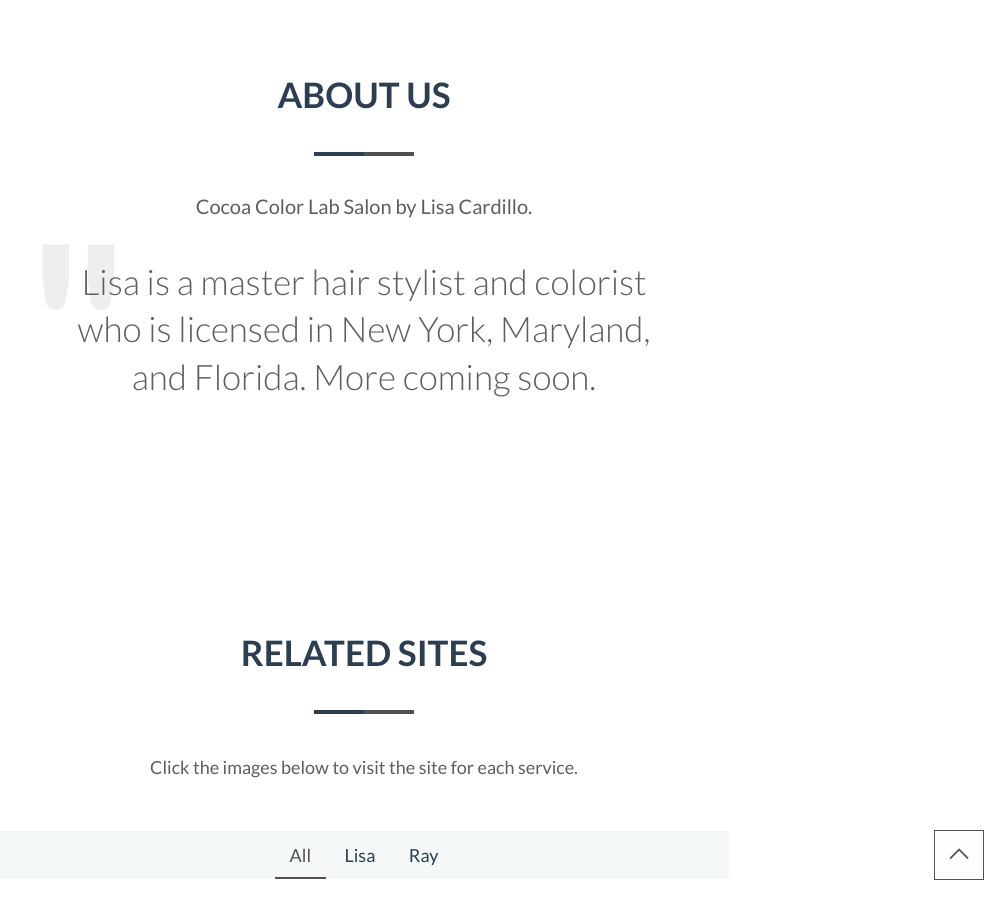
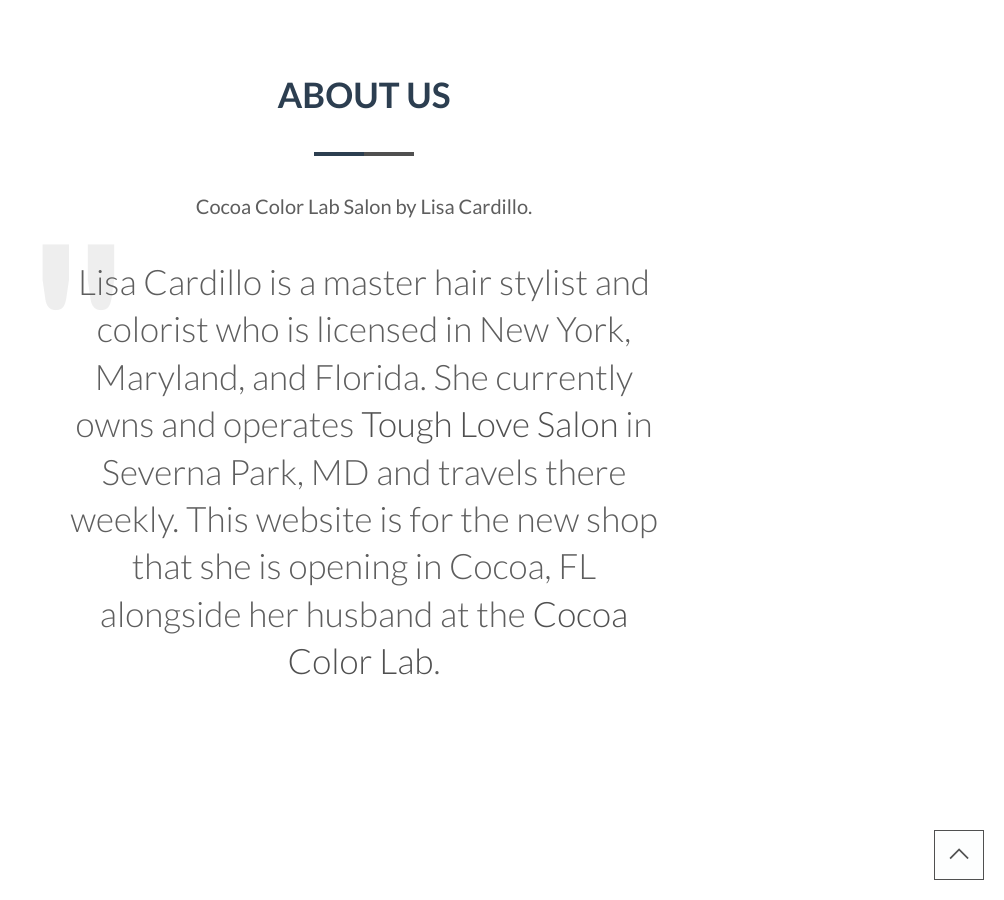
Before and after one commit to cardilloscreations/www-cocoacolorlab-salon, a Jekyll site: the page built from index.html, in a window 1280 px wide and 900 px high, scrolled down 923 px. Shown: the whole window, without its empty margins (276-1280 px from the left). Built offline with Jekyll 4.4.1, drawn with Linux system fonts in a browser that asks for light colours; nearby versions of some CDN libraries.

Commit message:
Update YouTube link and about section.

```diff
--- a/_config.yml
+++ b/_config.yml
@@ -64,7 +64,7 @@ email: hello@cocoacolorlab.salon
 facebook: "https://www.facebook.com/CocoaColorLab.salon/"
 instagram: "https://www.instagram.com/CocoaColorLab.salon/"
 tiktok: "https://www.tiktok.com/@CocoaColorLab.salon"
-youtube: "https://www.youtube.com/@CocoaColorLab.salon"
+youtube: "https://www.youtube.com/@CocoaColorLabSalon"
 
 #########################
 ######   Widgets   ######
@@ -76,8 +76,7 @@ youtube: "https://www.youtube.com/@CocoaColorLab.salon"
 about-title: About Us
 about-description-short: Cocoa Color Lab Salon by Lisa Cardillo.
 about-description-long: >
-  Lisa is a master hair stylist and colorist who is licensed in New York, Maryland, and Florida.
-  More coming soon.
+  Lisa Cardillo is a master hair stylist and colorist who is licensed in New York, Maryland, and Florida. She currently owns and operates <a href="https://toughlove.salon">Tough Love Salon</a> in Severna Park, MD and travels there weekly. This website is for the new shop that she is opening in Cocoa, FL alongside her husband at the <a href="https://cocoacolorlab.com">Cocoa Color Lab</a>.
 
 #####################################
 ############  Portfolio  ############
```
